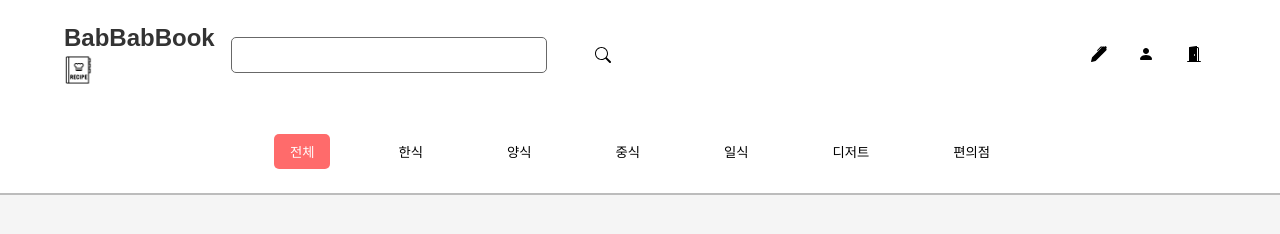
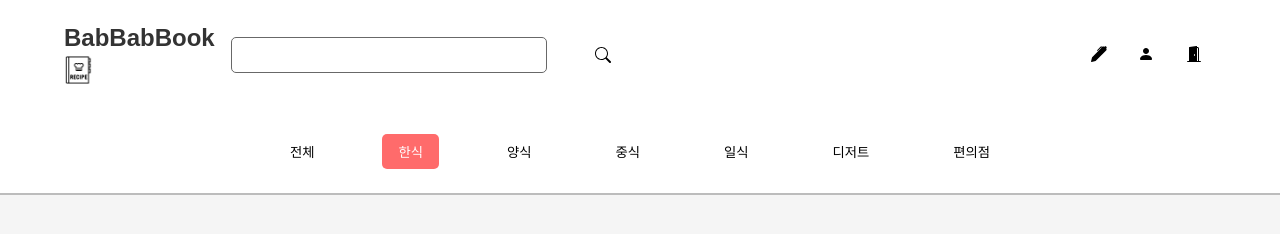
Before and after one commit to boboyoii/BabBabBook, a plain HTML site: page html/home.html in a window 1280 px wide. Both pictures are taken after a click on the button "한식". Drawn offline with Linux system fonts and the light colour scheme; no server answers.

Commit message:
feat: 카테고리 필터링 기능 추가

```diff
--- a/html/home.html
+++ b/html/home.html
@@ -44,7 +44,7 @@
 
     <div class="recipe-grid"></div>
   </body>
-  <script src="../js/home.js"></script>
+  <script type="module" src="../js/home.js"></script>
   <script src="../js/common.js"></script>
-  <script src="../js/render-recipes.js"></script>
+  <script type="module" src="../js/render-recipes.js"></script>
 </html>
--- a/js/home.js
+++ b/js/home.js
@@ -1,4 +1,28 @@
+import { renderRecipes } from './render-recipes.js';
+
 const uploadBtn = document.querySelector('.upload-btn');
 uploadBtn.addEventListener('click', function () {
   window.location.href = 'recipe-form.html';
 });
+
+const categoryBtns = document.querySelectorAll('.category-btn');
+categoryBtns.forEach((button) => {
+  button.addEventListener('click', function () {
+    categoryBtns.forEach((btn) => btn.classList.remove('active'));
+    button.classList.add('active');
+    const category = button.textContent;
+    renderRecipes(categoryMap[category]);
+  });
+});
+
+const categoryMap = {
+  전체: 'all',
+  한식: 'korean',
+  양식: 'western',
+  중식: 'chinese',
+  일식: 'japanese',
+  디저트: 'dessert',
+  편의점: 'convenience-store',
+};
+
+renderRecipes(categoryMap['전체']);
--- a/js/render-recipes.js
+++ b/js/render-recipes.js
@@ -22,13 +22,20 @@ function createRecipeCard(id, recipe) {
   `;
 }
 
-async function renderRecipes() {
+export async function renderRecipes(category) {
   const recipes = await loadRecipes();
   const grid = document.querySelector('.recipe-grid');
-
-  Object.entries(recipes).forEach(([id, recipe]) => {
-    grid.innerHTML += createRecipeCard(id, recipe);
-  });
+  grid.innerHTML = '';
+  if (category === 'all') {
+    Object.entries(recipes).forEach(([id, recipe]) => {
+      grid.innerHTML += createRecipeCard(id, recipe);
+    });
+  } else {
+    Object.entries(recipes).forEach(([id, recipe]) => {
+      if (recipe.category === category)
+        grid.innerHTML += createRecipeCard(id, recipe);
+    });
+  }
 
   document.querySelectorAll('.recipe-card').forEach((card) => {
     card.addEventListener('click', () => {
@@ -38,5 +45,3 @@ async function renderRecipes() {
     });
   });
 }
-
-renderRecipes();
```
